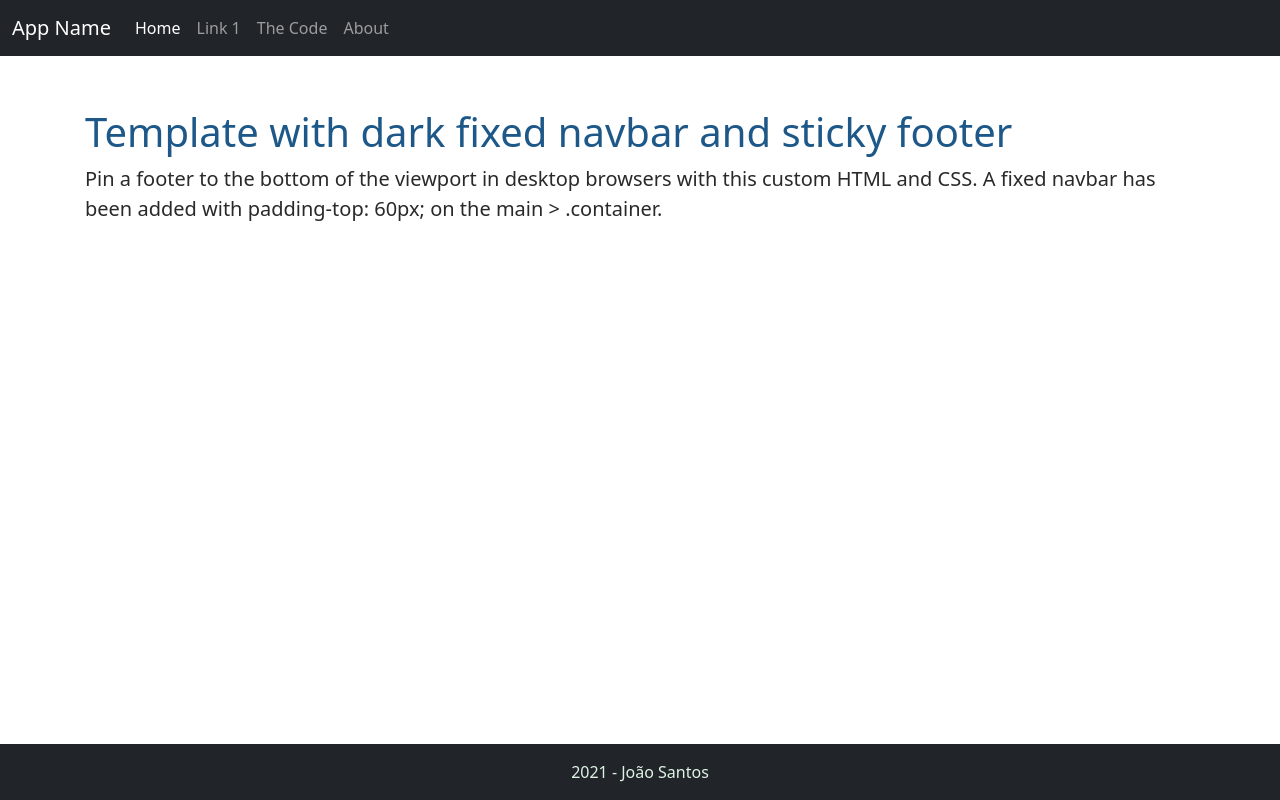
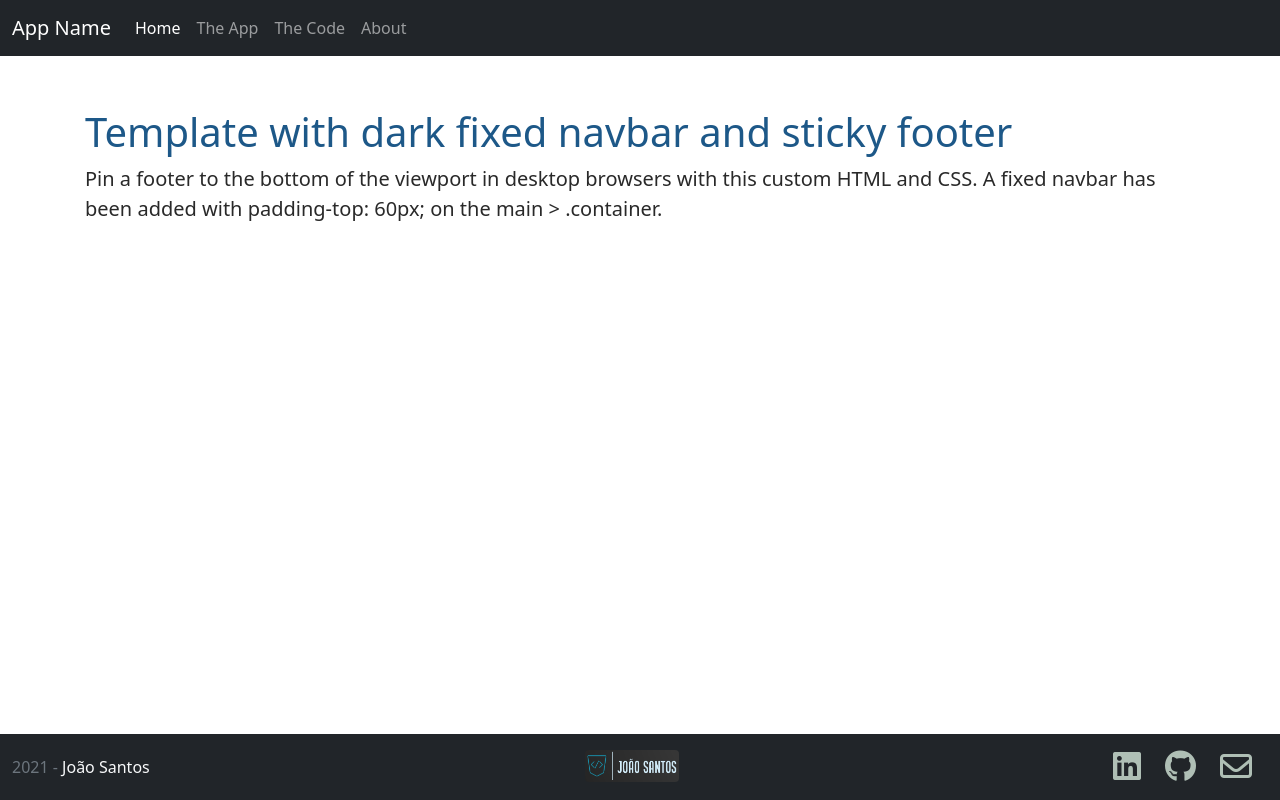
Before and after one commit to joaosantos7614/JsSiteTemplate, a plain HTML site: page index.html in a window 1280 px wide. Drawn offline with nearby package versions, Linux system fonts and the light colour scheme.

Commit message:
just a regular save

```diff
--- a/css/site.css
+++ b/css/site.css
@@ -12,9 +12,21 @@ nav{
     background-color:var(--dark-color);
 }
 footer{
+    padding-right: 1rem;
     background-color: var(--dark-color);
     color:var(--light-color);
 }
+
+footer .social>a{
+color: var(--light-color);
+opacity: 0.75;
+}
+
+footer .social>a:hover{
+    opacity: 0.9;
+    color: var(--secondary-color);
+}
+
 h1,h2,h3,h4,h5,h6 {
     color: var(--primary-color);
 }
--- a/index.html
+++ b/index.html
@@ -11,11 +11,11 @@
     <link href="https://cdn.jsdelivr.net/npm/bootstrap@5.0.2/dist/css/bootstrap.min.css" rel="stylesheet"
         integrity="sha384-EVSTQN3/azprG1Anm3QDgpJLIm9Nao0Yz1ztcQTwFspd3yD65VohhpuuCOmLASjC" crossorigin="anonymous">
     <link href="css/site.css" rel="stylesheet">
-
+    <script src="https://kit.fontawesome.com/5db21ba9c6.js" crossorigin="anonymous"></script>
 </head>
 
 <body class="d-flex flex-column h-100">
-
+    <!-- NAVBAR SECTION  -->
     <nav class="navbar navbar-expand-md navbar-dark fixed-top bg-dark">
         <div class="container-fluid">
             <a class="navbar-brand" href="#">App Name</a>
@@ -29,7 +29,7 @@
                         <a class="nav-link active" aria-current="page" href="index.html">Home</a>
                     </li>
                     <li class="nav-item">
-                        <a class="nav-link" href="app.html">Link 1</a>
+                        <a class="nav-link" href="app.html">The App</a>
                     </li>
                     <li class="nav-item">
                         <a class="nav-link" href="code.html">The Code</a>
@@ -50,9 +50,35 @@
                 CSS. A fixed navbar has been added with padding-top: 60px; on the main > .container.</p>
         </div>
     </main>
+    <!-- FOOTER SECTION -->
     <footer class="footer mt-auto py-3 bg-dark sticky-footer">
-        <div class="container-fluid text-center">
-            <span>2021 - João Santos</span>
+        <div class="container-fluid">
+            <div class="row row-cols-1 row-cols-md-3 gy-1">
+                <div
+                    class="col align-items-center d-flex order-last order-md-first justify-content-start text-light">
+                    <div>
+                        <span class="text-muted">2021 - </span>João Santos
+                    </div>
+                </div>
+                <div class="col d-flex justify-content-start justify-content-md-center">
+                    <div>
+                        <img class="rounded" src="img/joao logo 2 dark.png" alt="JS logo" height="32">
+                    </div>
+                </div>
+                <div class="col d-flex justify-content-start justify-content-md-end">
+                    <div class="row">
+                        <div class="col social">
+                            <a href="https://www.linkedin.com/in/jpp-santos/" target="_blank"><i class="fab fa-linkedin fa-2x"></i></a>
+                        </div>
+                        <div class="col social">
+                            <a href="https://github.com/joaosantos7614" target="_blank"><i class="fab fa-github fa-2x"></i></a>
+                        </div>
+                        <div class="col social">
+                            <a href="mailto:joaopedrosantos@gmail.com" target="_blank"><i class="far fa-envelope fa-2x"></i></a>
+                        </div>
+                    </div>
+                </div>
+            </div>
         </div>
     </footer>
     <!-- Bootstrap JS -->
@@ -62,7 +88,7 @@
     <script src="https://cdn.jsdelivr.net/npm/bootstrap@5.0.2/dist/js/bootstrap.min.js"
         integrity="sha384-cVKIPhGWiC2Al4u+LWgxfKTRIcfu0JTxR+EQDz/bgldoEyl4H0zUF0QKbrJ0EcQF" crossorigin="anonymous">
         </script>
-        <script src="js/site.js"></script>
+    <script src="js/site.js"></script>
 </body>
 
 </html>
```
Also changed, not shown: img/joao logo 2 dark.png (added), img/joaoLogo.jpeg (added).
